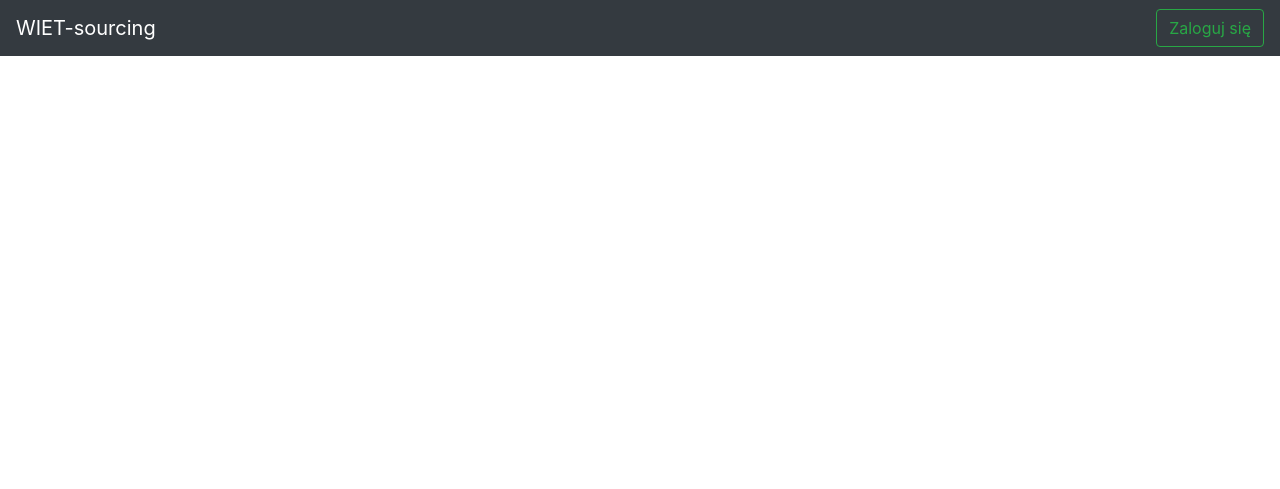
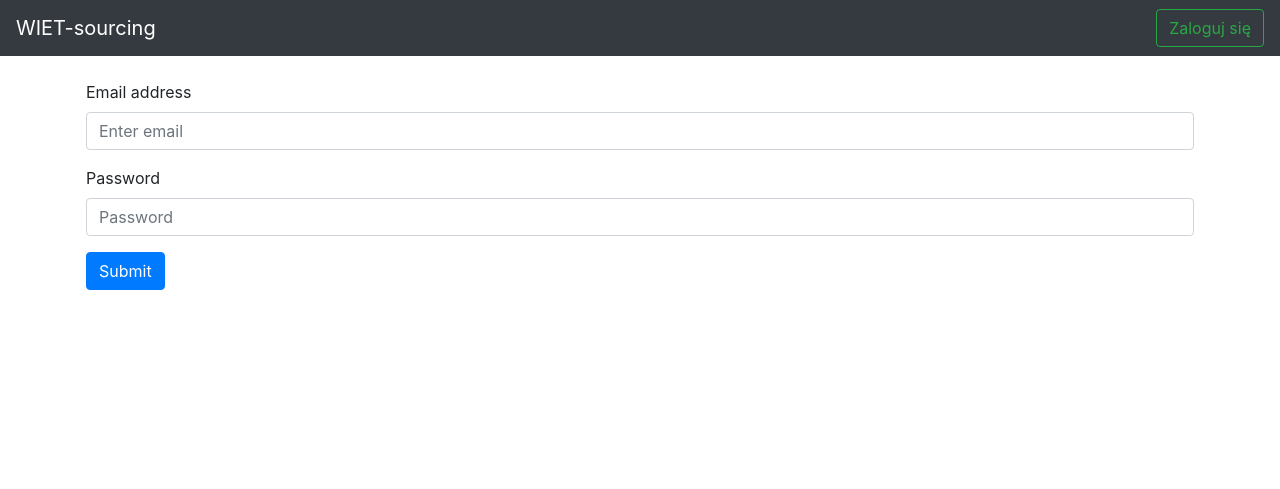
Before and after one commit to XertDev/WIET-sourcing, a Flask app: page /login in a window 1280 px wide. Shown: the top 489 px of the page. Run offline with Flask 2, Linux system fonts and the light colour scheme; parts of the project's set-up code (start-up, migrations or seed data) failed here and were passed over; some libraries are stand-ins or nearby versions.

Commit message:
Add login form

```diff
--- a/WIET_sourcing/static/css/base.css
+++ b/WIET_sourcing/static/css/base.css
@@ -0,0 +1,3 @@
+#content {
+    padding: 5rem 1rem 3rem;
+}
--- a/WIET_sourcing/templates/base.html
+++ b/WIET_sourcing/templates/base.html
@@ -58,6 +58,9 @@
     </nav>
 </header>
 
+<script src="https://code.jquery.com/jquery-3.4.1.slim.min.js"
+        integrity="sha384-J6qa4849blE2+poT4WnyKhv5vZF5SrPo0iEjwBvKU7imGFAV0wwj1yYfoRSJoZ+n"
+        crossorigin="anonymous"></script>
 
 <main role="main" class="flex-shrink-0">
     <div class="container" id="content">
--- a/WIET_sourcing/templates/login.html
+++ b/WIET_sourcing/templates/login.html
@@ -1 +1,22 @@
 {% extends "base.html" %}
+
+{% block title %}login{% endblock %}
+
+{% block content %}
+    <form>
+      <div class="form-group">
+        <label for="exampleInputEmail1">Email address</label>
+        <input type="email" class="form-control" id="exampleInputEmail1" aria-describedby="emailHelp" placeholder="Enter email">
+{#        <small id="emailHelp" class="form-text text-muted">We'll never share your email with anyone else.</small>#}
+      </div>
+      <div class="form-group">
+        <label for="exampleInputPassword1">Password</label>
+        <input type="password" class="form-control" id="exampleInputPassword1" placeholder="Password">
+      </div>
+{#      <div class="form-check">#}
+{#        <input type="checkbox" class="form-check-input" id="exampleCheck1">#}
+{#        <label class="form-check-label" for="exampleCheck1">Check me out</label>#}
+{#      </div>#}
+      <button type="submit" class="btn btn-primary">Submit</button>
+    </form>
+{% endblock %}
```
